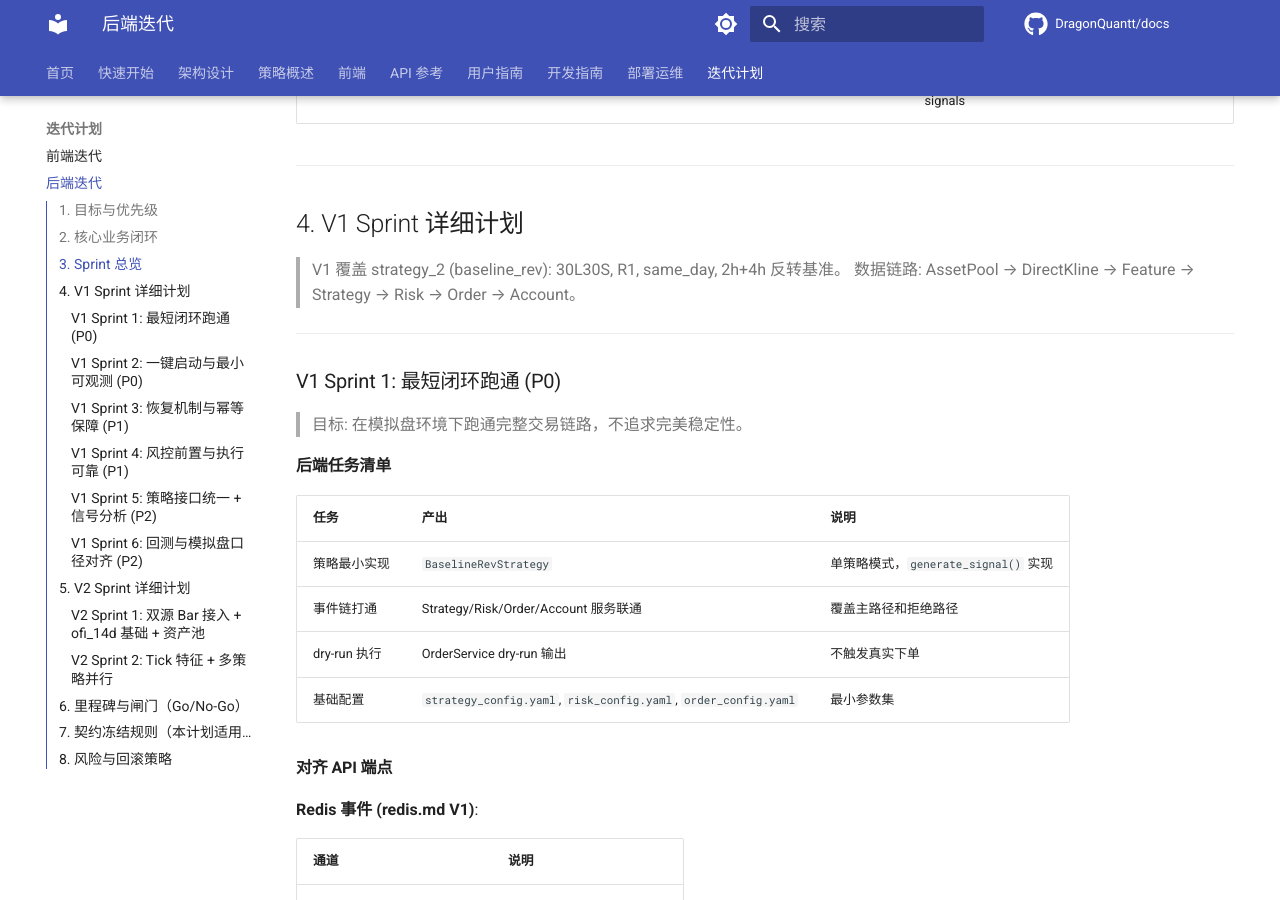
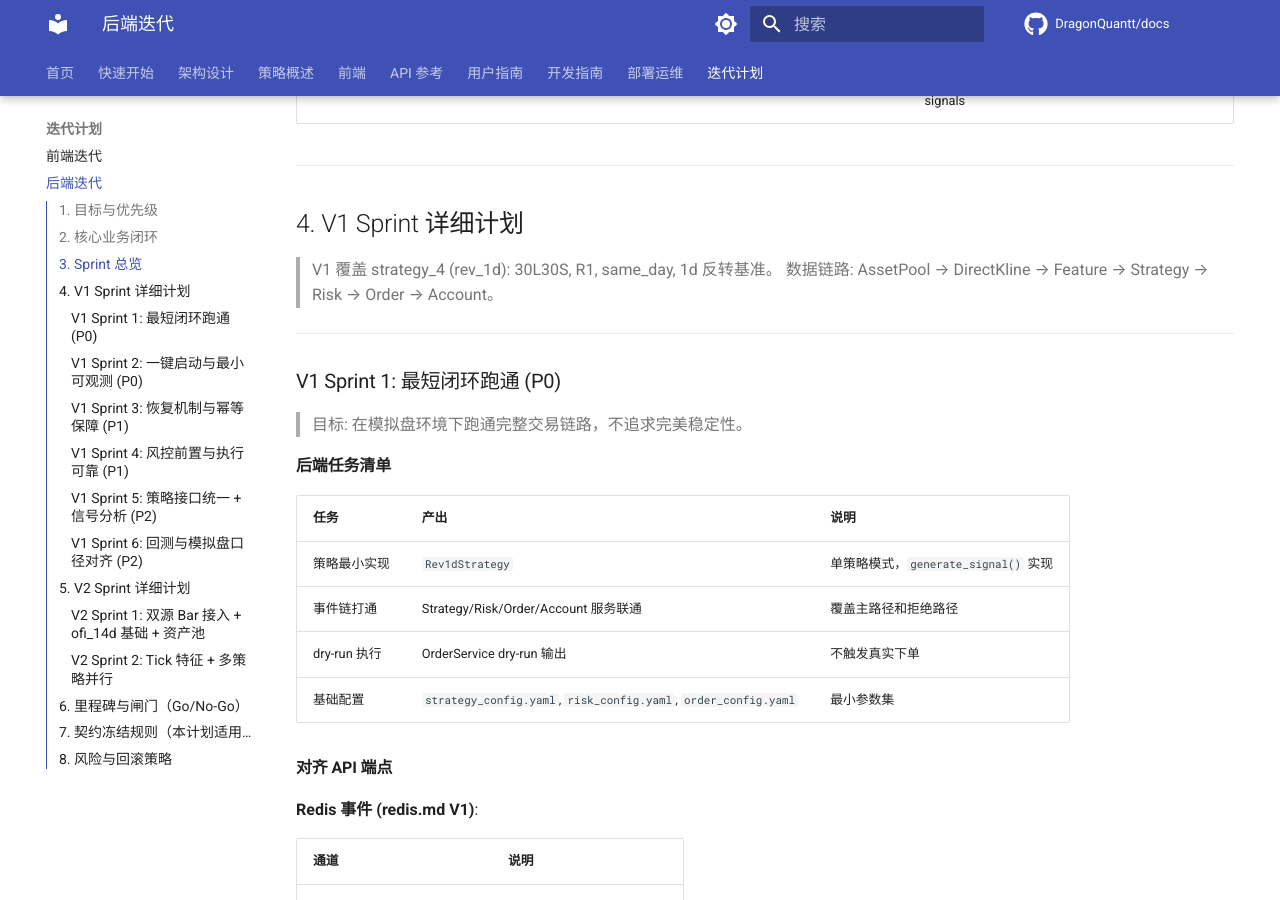
Before and after one commit to DragonQuantt/docs, an MkDocs documentation site: the page built from content/sprint/back_end_sprint.md, in a window 1280 px wide and 900 px high, scrolled down 1699 px. Built offline with MkDocs 1.6.1 and Material for MkDocs 9.7.7, drawn with Linux system fonts in a browser that asks for light colours; comment, search, counter and statistics services are not loaded; some of the changed text lies outside the part shown.

Commit message:
strategy 2 -> strategy 4 in sprint1

```diff
--- a/content/sprint/back_end_sprint.md
+++ b/content/sprint/back_end_sprint.md
@@ -3,7 +3,7 @@
 > 编写时间: 2026-03-03
 > 当前阶段: **模拟盘（dry-run / paper trading）**
 > 契约基线: `../api/http.md`, `../api/websocket.md`, `../api/redis.md`
-> 策略基线: V1 = `../overview/strategy_2.md`（baseline_rev）; V2 = `../overview/strategy_1.md` + `../overview/strategy_3.md`
+> 策略基线: V1 = `../overview/strategy_4.md`（rev_1d）; V2 = `../overview/strategy_1.md` + `../overview/strategy_3.md`
 
 ---
 
@@ -64,7 +64,7 @@ feature_calculated
 
 ## 4. V1 Sprint 详细计划
 
-> V1 覆盖 strategy_2 (baseline_rev): 30L30S, R1, same_day, 2h+4h 反转基准。
+> V1 覆盖 strategy_4 (rev_1d): 30L30S, R1, same_day, 1d 反转基准。
 > 数据链路: AssetPool → DirectKline → Feature → Strategy → Risk → Order → Account。
 
 ---
@@ -77,7 +77,7 @@ feature_calculated
 
 | 任务 | 产出 | 说明 |
 |------|------|------|
-| 策略最小实现 | `BaselineRevStrategy` | 单策略模式，`generate_signal()` 实现 |
+| 策略最小实现 | `Rev1dStrategy` | 单策略模式，`generate_signal()` 实现 |
 | 事件链打通 | Strategy/Risk/Order/Account 服务联通 | 覆盖主路径和拒绝路径 |
 | dry-run 执行 | OrderService dry-run 输出 | 不触发真实下单 |
 | 基础配置 | `strategy_config.yaml`, `risk_config.yaml`, `order_config.yaml` | 最小参数集 |
```
